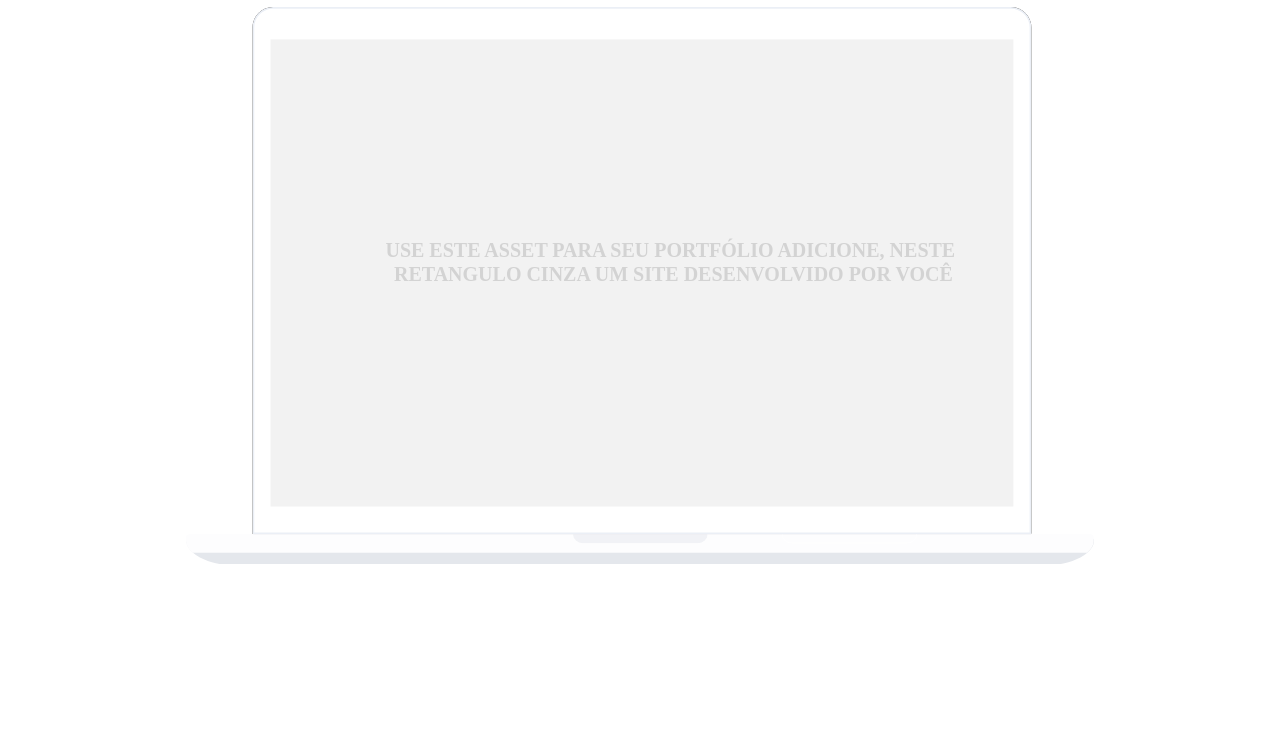
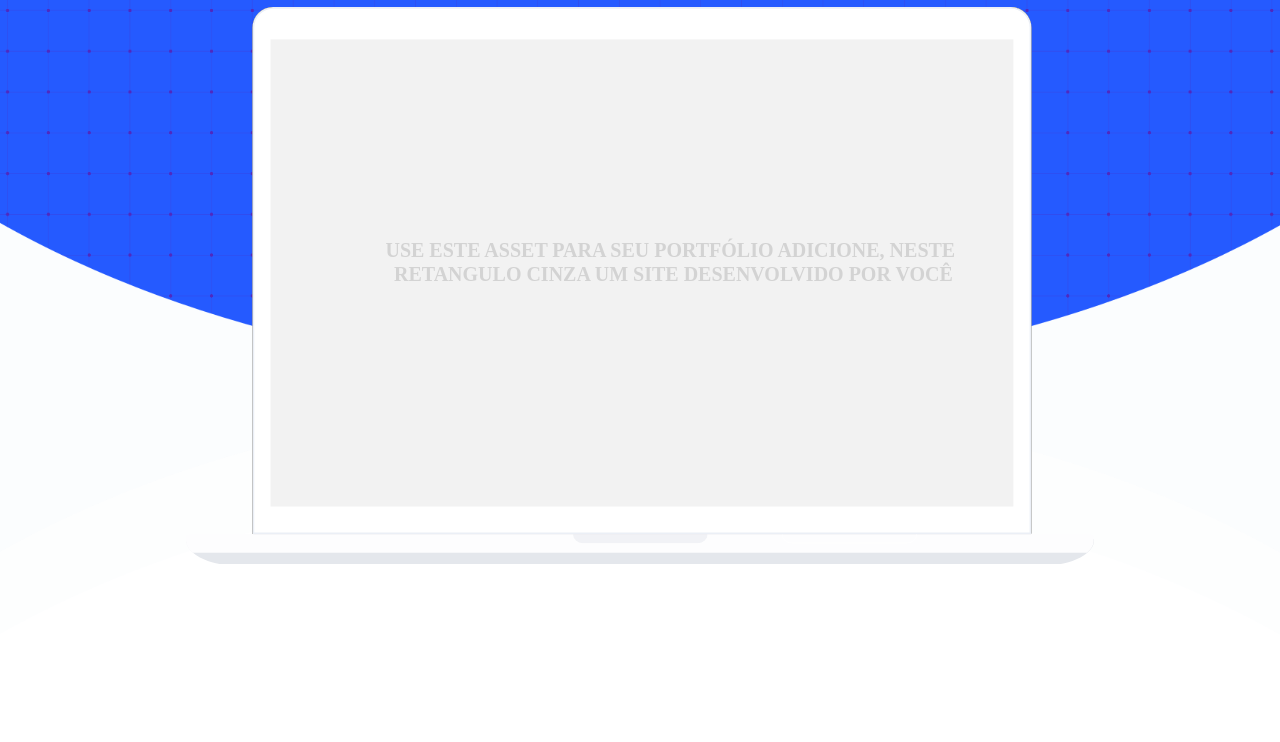
Before and after one commit to Rhulys/Curso_Front_DankiCode, a plain HTML site: page Projeto final 2.0/index.html in a window 1280 px wide. Shown: the part 255-997 px from the top of the page. Drawn offline with Linux system fonts and the light colour scheme; the site is published under a folder, as on GitHub Pages, so addresses that start at the root find nothing.

Commit message:
Update style.css

```diff
--- a/Projeto final 2.0/css/style.css
+++ b/Projeto final 2.0/css/style.css
@@ -2,7 +2,7 @@
 .center{display: flex; max-width: 1100px; padding: 0 2%; margin: 0 auto; flex-wrap: wrap;}
 
 section.main{
-    background-image: url("/images/bg.png");
+    background-image: url("../images/bg.png");
     background-position: center;
     background-size: cover;
     min-height: 700px;
```
